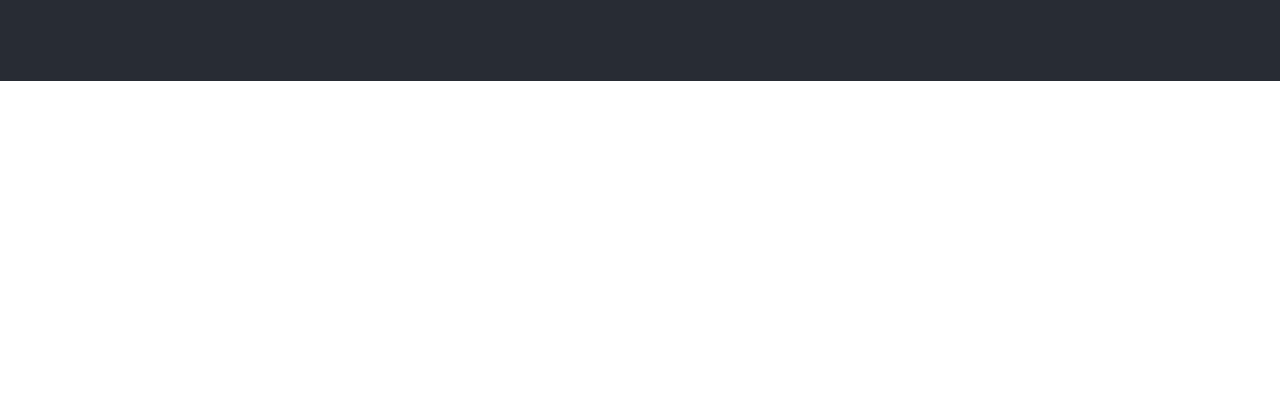
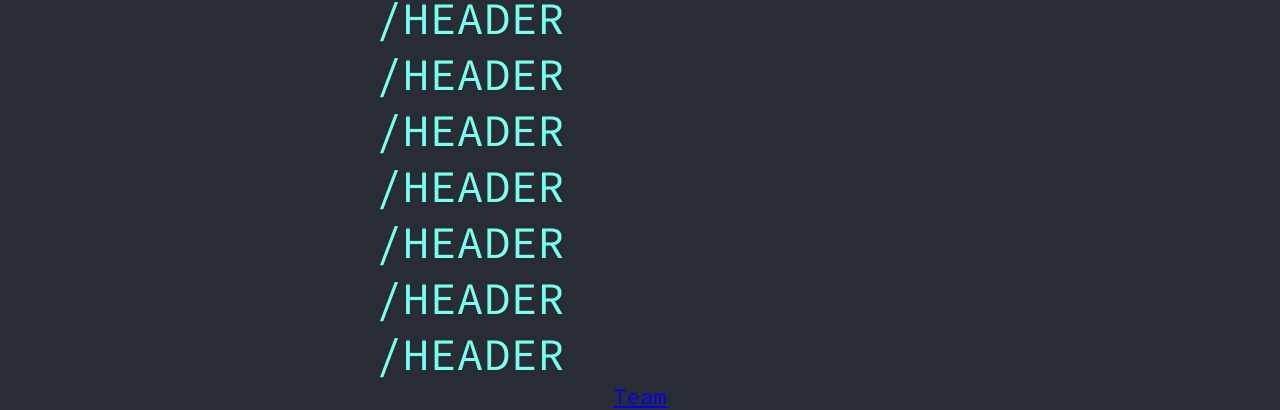
Before and after one commit to pranjay-poddar/webarchsite2021, a React app: page / in a window 1280 px wide. Shown: the part 719-1129 px from the top of the page. Before the commit the page ends 800 px from the top, so only its background shows below. Built offline with nearby package versions, Linux system fonts and the light colour scheme.

Commit message:
update:section header

```diff
--- a/package.json
+++ b/package.json
@@ -7,11 +7,13 @@
     "@testing-library/react": "^11.2.7",
     "@testing-library/user-event": "^12.8.3",
     "bootstrap": "^5.1.0",
+    "jquery": "^3.6.0",
     "react": "^17.0.2",
     "react-bootstrap": "^2.0.0-beta.6",
     "react-dom": "^17.0.2",
     "react-router-dom": "^5.3.0",
     "react-scripts": "4.0.3",
+    "sass": "^1.41.1",
     "web-vitals": "^1.1.2"
   },
   "scripts": {
--- a/src/containers/Home.css
+++ b/src/containers/Home.css
@@ -23,11 +23,11 @@
   font-size: calc(10px + 2vmin);
   color: white;
 }
-.Home-header p{
+.Home-header p {
   font-size: var(--font-size-lg);
 }
 
-.Home a{
+.Home a {
   font-size: var(--font-size-small);
 }
 
--- a/src/containers/Home.js
+++ b/src/containers/Home.js
@@ -1,22 +1,40 @@
 import logo from "../files/logo.png";
 import { Link } from "react-router-dom";
-import "./Home.css"
-
+import "./Home.css";
+import SectionHead from "./SectionHeader/SectionHead";
 
 const Home = () => {
   return (
     <div className="Home">
       <header className="Home-header">
+        <SectionHead value="header" />
         <img src={logo} className="Home-logo" alt="logo" />
         <p>Webarch Site 2021</p>
-                <a className="Home-link" href="https://webarchsrm.com" target="_blank" rel="noopener noreferrer">
+        <a
+          className="Home-link"
+          href="https://webarchsrm.com"
+          target="_blank"
+          rel="noopener noreferrer"
+        >
           Main Branch
         </a>
         <Link to="/">Home</Link>
+        <SectionHead value="header" />
+
+        <SectionHead value="header" />
+        <SectionHead value="header" />
+
+        <SectionHead value="header" />
+        <SectionHead value="header" />
+        <SectionHead value="header" />
+        <SectionHead value="header" />
+
+        <SectionHead value="header" />
+        <SectionHead value="header" />
         <Link to="/team">Team</Link>
       </header>
     </div>
   );
-}
+};
 
 export default Home;
--- /dev/null
+++ b/src/containers/SectionHeader/SectionHead.js
@@ -0,0 +1,40 @@
+import React from "react";
+import $ from "jquery";
+import "./SectionHead.scss";
+
+function SectionHead({ value }) {
+  $(".has-animation").each(function (index) {
+    if (
+      $(window).scrollTop() + $(window).height() >
+      $(this).offset().top + $(this).outerHeight()
+    ) {
+      $(this)
+        .delay($(this).data("delay"))
+        .queue(function () {
+          $(this).addClass("animate-in");
+        });
+    }
+  });
+
+  $(window).scroll(function () {
+    $(".has-animation").each(function (index) {
+      if ($(window).scrollTop() + $(window).height() > $(this).offset().top) {
+        $(this)
+          .delay($(this).data("delay"))
+          .queue(function () {
+            $(this).addClass("animate-in");
+          });
+      }
+    });
+  });
+
+  return (
+    <div>
+      <div class="has-animation animation-ltr" data-delay="50">
+        <p class="bigger">{"/" + value}</p>
+      </div>
+    </div>
+  );
+}
+
+export default SectionHead;
--- /dev/null
+++ b/src/containers/SectionHeader/SectionHead.scss
@@ -0,0 +1,99 @@
+$color-main: #361999;
+$color-main-2: #78fff1;
+
+.bigger {
+  margin: 0;
+  font-size: 10px;
+  text-transform: uppercase;
+  color: $color-main-2;
+  display: inline-block;
+  position: relative;
+  object-fit: contain;
+}
+
+// ANIMATION
+
+.has-animation {
+  position: relative;
+  text-align: left;
+  right: 90%;
+  p {
+    opacity: 0;
+  }
+  &.animate-in {
+    p {
+      animation: textHidden 0.1s 1.1s forwards;
+    }
+    &:before,
+    &:after {
+      content: "";
+      position: absolute;
+      top: 0;
+      right: 0;
+      height: 100%;
+      z-index: 10;
+    }
+    &:before {
+      background-color: $color-main;
+    }
+    &:after {
+      background-color: $color-main-2;
+      animation-delay: 0.5s;
+    }
+  }
+  &.animation-ltr.animate-in {
+    &:before {
+      animation: revealLTR 1.8s ease;
+    }
+    &:after {
+      animation: revealLTR 1s 0.6s ease;
+    }
+  }
+  &.animation-rtl.animate-in {
+    &:before {
+      animation: revealRTL 1.8s ease;
+    }
+    &:after {
+      animation: revealRTL 1s 0.6s ease;
+    }
+  }
+}
+
+@keyframes revealRTL {
+  0% {
+    width: 0;
+    right: 0;
+  }
+  65% {
+    width: 100%;
+    right: 0;
+  }
+  100% {
+    width: 0;
+    right: 100%;
+  }
+}
+
+@keyframes revealLTR {
+  0% {
+    width: 0;
+    left: 0;
+  }
+  65% {
+    width: 100%;
+    left: 0;
+  }
+  100% {
+    width: 0;
+    left: 100%;
+  }
+}
+
+@keyframes textHidden {
+  0% {
+    opacity: 0;
+  }
+  100% {
+    opacity: 1;
+  }
+}
```
Also changed, not shown: src/containers/App.js (+8 -8 lines), 1 other file. Lines whose indentation alone changed are shown as unchanged.
